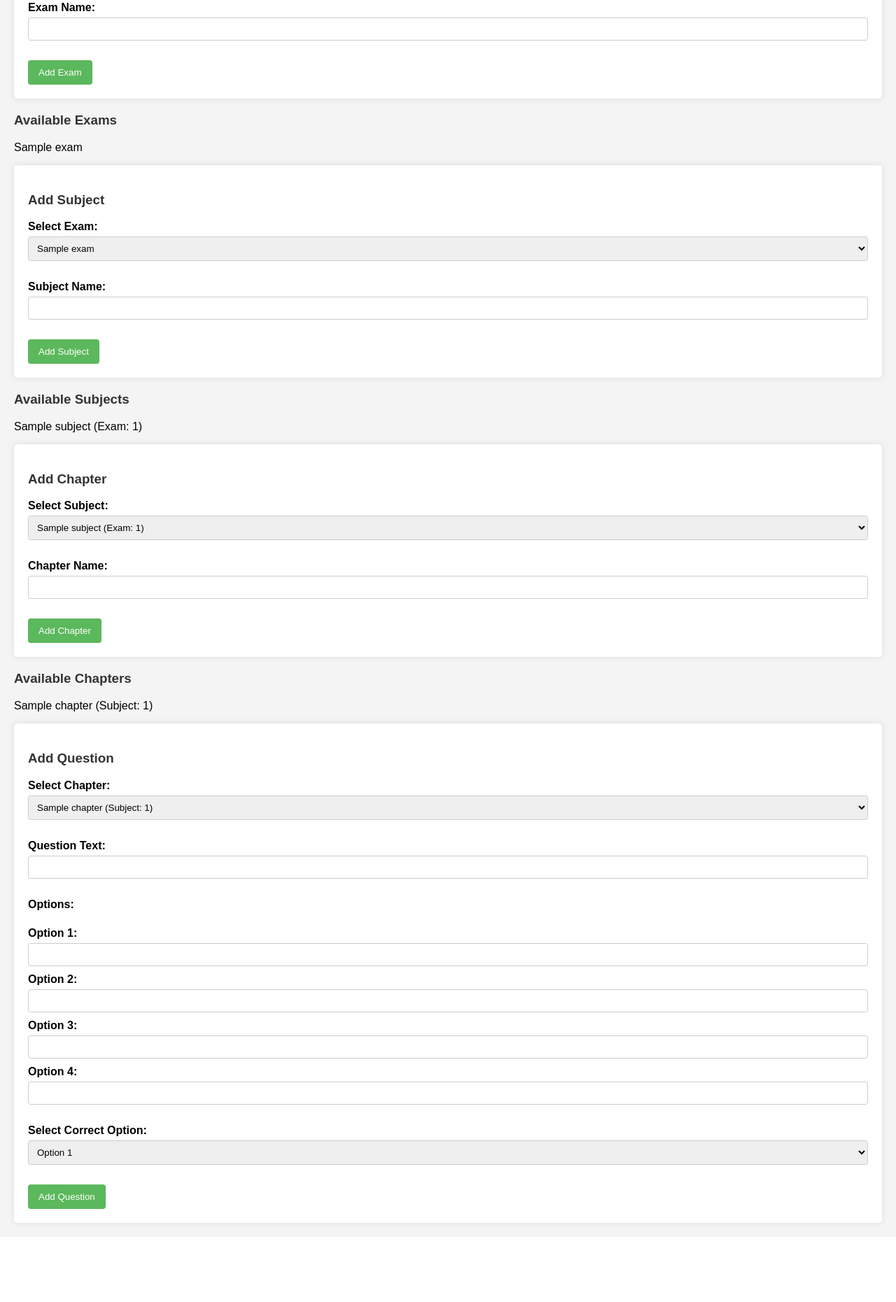
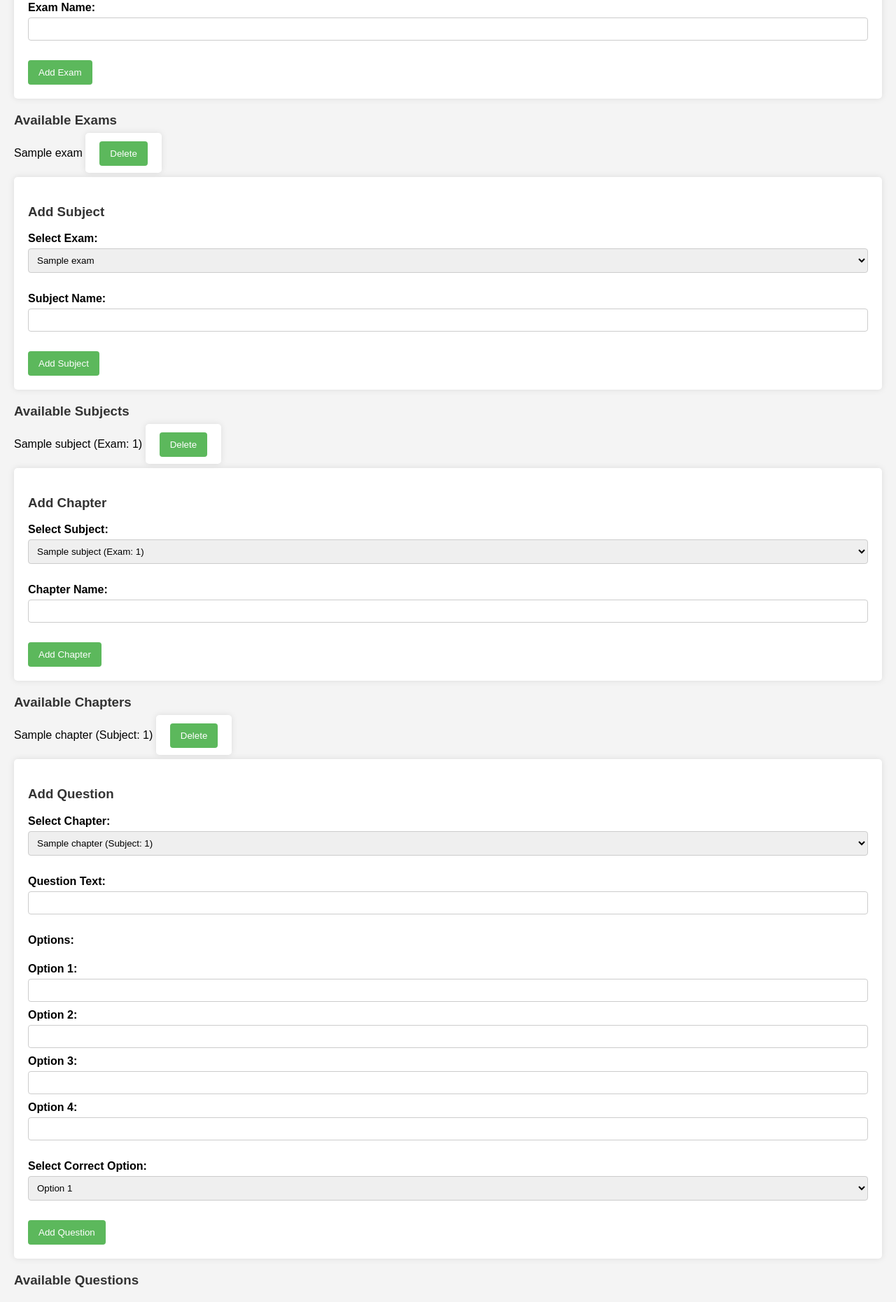
Before and after one commit to grv-galaxy/quizee, a Flask app: page /admin_page_modification in a window 1280 px wide. Shown: the part 345-2206 px from the top of the page at 70% size. Before the commit the page ends 2099 px from the top, so only its background shows below. Run offline with Flask 3, Linux system fonts and the light colour scheme; a user stored in the database is signed in; tables that the repository leaves empty hold one stand-in row (values such as "Sample post").

Commit message:
Modified app.py

```diff
--- a/app.py
+++ b/app.py
@@ -321,6 +321,79 @@ def show_result():
     total_questions = int(request.args.get('total_questions', 1))
     return render_template('result.html', correct_answers=correct_answers, total_questions=total_questions)
 
+from flask import request, redirect, url_for
+
+# Assuming you have a database connection function named `connect_db()`
+
+@app.route('/delete_exam', methods=['POST'])
+def delete_exam():
+    exam_id = request.form['exam_id']
+    conn = connect_db()
+    cursor = conn.cursor()
+
+    # Delete subjects and chapters associated with the exam
+    cursor.execute("DELETE FROM subjects WHERE exam_id=?", (exam_id,))
+    cursor.execute("DELETE FROM chapters WHERE subject_id IN (SELECT id FROM subjects WHERE exam_id=?)", (exam_id,))
+    cursor.execute("DELETE FROM questions WHERE chapter_id IN (SELECT id FROM chapters WHERE subject_id IN (SELECT id FROM subjects WHERE exam_id=?))", (exam_id,))
+
+    # Delete the exam itself
+    cursor.execute("DELETE FROM exams WHERE id=?", (exam_id,))
+
+    conn.commit()
+    conn.close()
+
+    return redirect(url_for('admin_page_modification'))
+
+@app.route('/delete_subject', methods=['POST'])
+def delete_subject():
+    subject_id = request.form['subject_id']
+    conn = connect_db()
+    cursor = conn.cursor()
+
+    # Delete chapters and questions associated with the subject
+    cursor.execute("DELETE FROM questions WHERE chapter_id IN (SELECT id FROM chapters WHERE subject_id=?)", (subject_id,))
+    cursor.execute("DELETE FROM chapters WHERE subject_id=?", (subject_id,))
+
+    # Delete the subject itself
+    cursor.execute("DELETE FROM subjects WHERE id=?", (subject_id,))
+
+    conn.commit()
+    conn.close()
+
+    return redirect(url_for('admin_page_modification'))
+
+@app.route('/delete_chapter', methods=['POST'])
+def delete_chapter():
+    chapter_id = request.form['chapter_id']
+    conn = connect_db()
+    cursor = conn.cursor()
+
+    # Delete questions associated with the chapter
+    cursor.execute("DELETE FROM questions WHERE chapter_id=?", (chapter_id,))
+
+    # Delete the chapter itself
+    cursor.execute("DELETE FROM chapters WHERE id=?", (chapter_id,))
+
+    conn.commit()
+    conn.close()
+
+    return redirect(url_for('admin_page_modification'))
+
+@app.route('/delete_question', methods=['POST'])
+def delete_question():
+    question_id = request.form['question_id']
+    conn = connect_db()
+    cursor = conn.cursor()
+
+    # Delete the question itself
+    cursor.execute("DELETE FROM questions WHERE id=?", (question_id,))
+
+    conn.commit()
+    conn.close()
+
+    return redirect(url_for('admin_page_modification'))
+
+
 if __name__ == '__main__':
     port = int(os.environ.get('PORT', 5000)) # Get port from environment variable or default to 5000
     app.run(host='0.0.0.0', port=port, debug=False)  # Listen on all public IPs (0.0.0.0)
--- a/templates/admin_page_modification.html
+++ b/templates/admin_page_modification.html
@@ -82,7 +82,12 @@
     <h3>Available Exams</h3>
     <ul>
         {% for exam in exams %}
-            <li>{{ exam[1] }}</li>
+            <li>{{ exam[1] }}
+                <form style="display: inline;" method="POST" action="/delete_exam">
+                    <input type="hidden" name="exam_id" value="{{ exam[0] }}">
+                    <button type="submit" onclick="return confirm('Are you sure you want to delete this exam?')">Delete</button>
+                </form>
+            </li>
         {% endfor %}
     </ul>
 
@@ -104,7 +109,12 @@
     <h3>Available Subjects</h3>
     <ul>
         {% for subject in subjects %}
-            <li>{{ subject[1] }} (Exam: {{ subject[2] }})</li>
+            <li>{{ subject[1] }} (Exam: {{ subject[2] }})
+                <form style="display: inline;" method="POST" action="/delete_subject">
+                    <input type="hidden" name="subject_id" value="{{ subject[0] }}">
+                    <button type="submit" onclick="return confirm('Are you sure you want to delete this subject?')">Delete</button>
+                </form>
+            </li>
         {% endfor %}
     </ul>
 
@@ -126,7 +136,12 @@
     <h3>Available Chapters</h3>
     <ul>
         {% for chapter in chapters %}
-            <li>{{ chapter[1] }} (Subject: {{ chapter[2] }})</li>
+            <li>{{ chapter[1] }} (Subject: {{ chapter[2] }})
+                <form style="display: inline;" method="POST" action="/delete_chapter">
+                    <input type="hidden" name="chapter_id" value="{{ chapter[0] }}">
+                    <button type="submit" onclick="return confirm('Are you sure you want to delete this chapter?')">Delete</button>
+                </form>
+            </li>
         {% endfor %}
     </ul>
 
@@ -164,6 +179,18 @@
         <button type="submit">Add Question</button>
     </form>
 
+    <h3>Available Questions</h3>
+    <ul>
+        {% for question in questions %}
+            <li>{{ question[1] }} (Chapter: {{ question[2] }})
+                <form style="display: inline;" method="POST" action="/delete_question">
+                    <input type="hidden" name="question_id" value="{{ question[0] }}">
+                    <button type="submit" onclick="return confirm('Are you sure you want to delete this question?')">Delete</button>
+                </form>
+            </li>
+        {% endfor %}
+    </ul>
+
     <script src="https://ajax.googleapis.com/ajax/libs/jquery/3.6.0/jquery.min.js"></script>
     <script>
         $(document).ready(function() {
```
Also changed, not shown: quiz_app.db.
